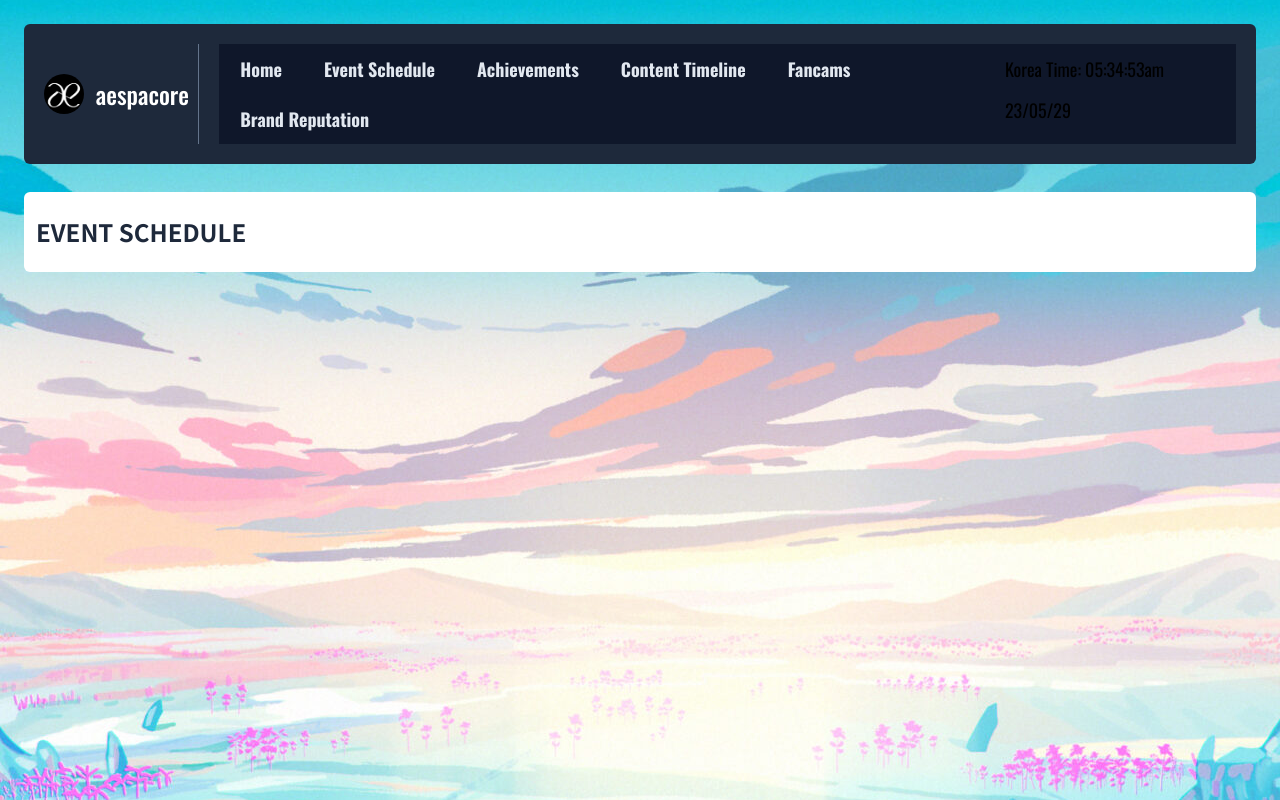
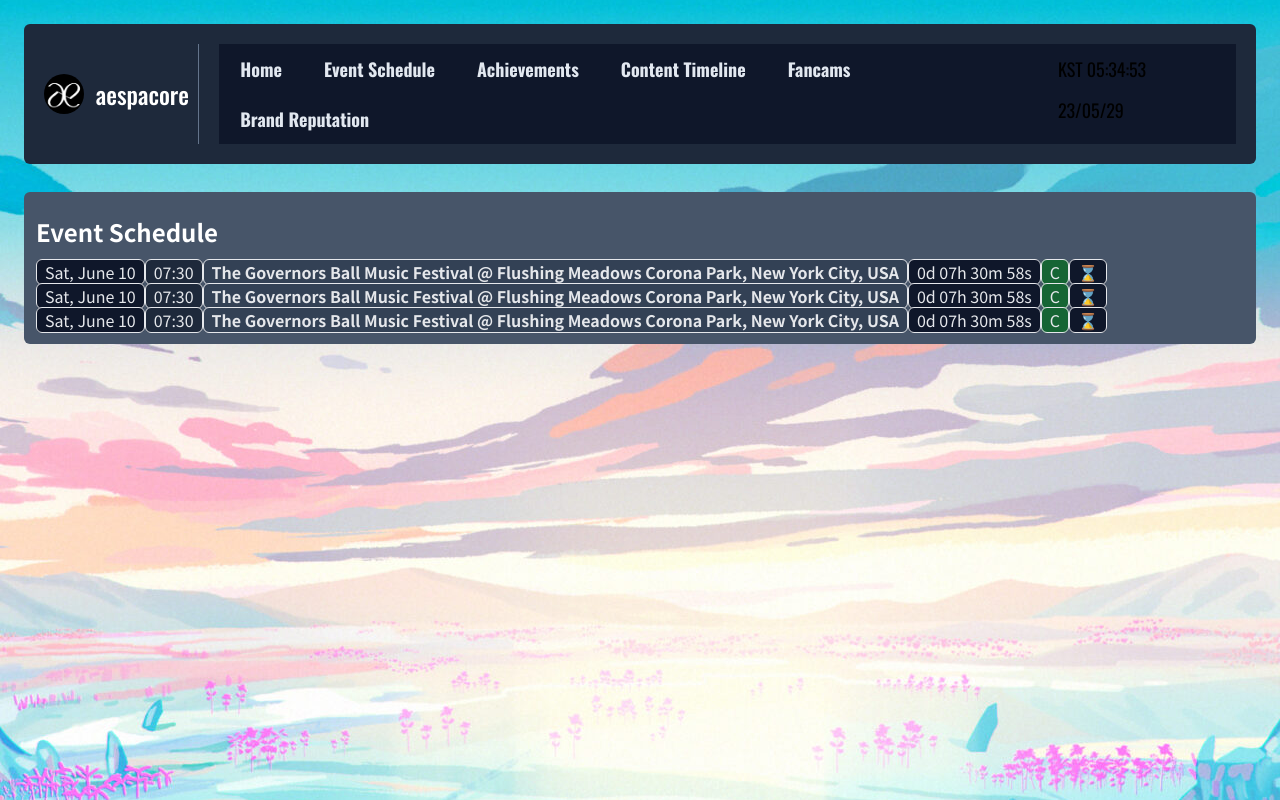
Before and after one commit to aeholic/aespacore, a Next.js app: page /event-schedule in a window 1280 px wide. Built offline with nearby package versions, Linux system fonts and the light colour scheme.

Commit message:
schedule updated

```diff
--- a/app/event-schedule/page.tsx
+++ b/app/event-schedule/page.tsx
@@ -13,7 +13,36 @@
     <section>
       <article>
         <h2>Event Schedule</h2>
+        <div className="event-schedule">
+          <div className="schedule">
+            <span className="date">Sat, June 10</span>
+            <span className="time">07:30</span>
+            <span className="event">The Governors Ball Music Festival @ Flushing Meadows Corona Park, New York City, USA</span>
+            <span className="remaining">0d 07h 30m 58s</span>
+            <span className="confirmed">C</span>
+            <span className="remaining">⌛</span>
+          </div>
+          <div className="schedule">
+            <span className="date">Sat, June 10</span>
+            <span className="time">07:30</span>
+            <span className="event">The Governors Ball Music Festival @ Flushing Meadows Corona Park, New York City, USA</span>
+            <span className="remaining">0d 07h 30m 58s</span>
+            <span className="confirmed">C</span>
+            <span className="remaining">⌛</span>
+          </div>
+          <div className="schedule">
+            <span className="date">Sat, June 10</span>
+            <span className="time">07:30</span>
+            <span className="event">The Governors Ball Music Festival @ Flushing Meadows Corona Park, New York City, USA</span>
+            <span className="remaining">0d 07h 30m 58s</span>
+            <span className="confirmed">C</span>
+            <span className="remaining">⌛</span>
+          </div>
+        </div>
       </article>
     </section>
   )
 }
+
+
+// [Jun 10 | 07:30] The Governors Ball Music Festival @ Flushing Meadows Corona Park, New York City, USA
--- a/app/globals.css
+++ b/app/globals.css
@@ -22,6 +22,19 @@
   }
 }
 
+@layer base {
+	a {
+		@apply no-underline font-bold hover:link-hover;
+		color: var(--secondary);
+	}
+	h2, h3 { @apply text-2xl font-semibold mt-3 mb-3 text-white }
+	h3 { @apply text-lg m-0 }
+}
+
+@layer components {
+	.link-hover { @apply text-white underline }
+}
+
 html, body { @apply max-w-[100vw] overflow-x-hidden }
 
 body {
@@ -31,14 +44,6 @@
 	/* font-family: var(--font); */
   color: rgb(var(--foreground-rgb));
 }
-
-a {
-  @apply no-underline font-bold hover:!text-white;
-  color: var(--secondary);
-}
-
-h2, h3 { @apply text-2xl font-semibold uppercase mt-3 mb-3 text-slate-800 }
-h3 { @apply text-lg m-0 normal-case text-slate-800 }
 
 header {
   @apply rounded-md bg-slate-800;
@@ -65,13 +70,27 @@
 main {
 	@apply w-full;
 	section {
-    &.updates, &.welcome { @apply w-1/3 }
+    &.updates, &.welcome { @apply w-1/4 }
     &.welcome article { @apply pb-7 }
+		&.updates {
+			@apply text-gray-200 bg-slate-600 rounded-md p-3 my-1;
+			article { @apply bg-slate-800 }
+		}
 	}
-  article { @apply text-teal-700 bg-white rounded-md p-3 my-1 }
+  article { @apply text-gray-200 bg-slate-600 rounded-md p-3 my-1 }
   aside { @apply bg-white rounded-md }
 }
 
+.schedule {
+	span {
+		@apply border rounded-md px-2;
+		&.date { @apply bg-slate-900 }
+		&.time { @apply bg-slate-800 }
+		&.event { @apply bg-slate-700 font-semibold }
+		&.remaining { @apply bg-slate-900 }
+		&.confirmed { @apply bg-green-800 }
+	}
+}
 
 
 /*.tabledesc {
--- a/app/layout.tsx
+++ b/app/layout.tsx
@@ -2,6 +2,7 @@
 
 import './globals.css'
 import Image from 'next/image'
+import Link from 'next/link'
 import logo from '§/public/aespa_logo.png'
 import { Noto_Sans_KR } from 'next/font/google'
 import { Oswald } from 'next/font/google'
@@ -10,7 +11,11 @@
 import KoreaTime from '§/components/KoreaTime'
 import Project from '§/lib/utils'
 
-const osw = Oswald({ subsets: ['latin'] })
+const osw = Oswald({
+	subsets: ['latin'],
+	style: 'normal',
+	weight: ['200', '400', '500', '700']
+})
 const noto = Noto_Sans_KR({
   subsets: ['latin'],
   weight: ['100', '400', '500', '700'],
@@ -28,19 +33,19 @@
 			<body>
 				<header className={`${osw.className}`}>
 					<div className="flex p-5">
-						<a href="/" className="flex title-font font-medium items-center text-white">
+						<Link href="/" className="flex title-font font-medium items-center text-white">
 							<Image id="logo" src={logo} alt="aespa Fancams" title="aespa Fancams" />
 							<span className="ml-3 mr-8 text-2xl">aespacore</span>
-						</a>
+						</Link>
 						<nav>
 							<div id="topnavi">
 								<div className="menu">
-									<span><a href="/">Home</a></span>
-									<span><a href="/event-schedule">Event Schedule</a></span>
-									<span><a href="/achievements">Achievements</a></span>
-									<span><a href="/content-timeline">Content Timeline</a></span>
-									<span><a href="/fancams">Fancams</a></span>
-									<span><a href="/brand-reputation">Brand Reputation</a></span>
+									<span><Link href="/">Home</Link></span>
+									<span><Link href="/event-schedule">Event Schedule</Link></span>
+									<span><Link href="/achievements">Achievements</Link></span>
+									<span><Link href="/content-timeline">Content Timeline</Link></span>
+									<span><Link href="/fancams">Fancams</Link></span>
+									<span><Link href="/brand-reputation">Brand Reputation</Link></span>
 								</div>
 								<div className="menu-right">
                   <KoreaTime />
--- a/components/KoreaTime.tsx
+++ b/components/KoreaTime.tsx
@@ -7,17 +7,17 @@
 
 const KoreaTime = () : JSX.Element => {
 
-  let kst = '00:00:00am 00/00/00'
+  let kst = '00:00:00 00/00/00'
   const [currentTime, setCurrentTime] = useState(kst)
 
   useEffect(() => {
     setInterval(() => {
-      let kst = moment().utcOffset(540).format('hh:mm:ssa YY/MM/DD')
+      let kst = moment().utcOffset(540).format('hh:mm:ss YY/MM/DD')
       setCurrentTime(kst)
     }, 1000)
   }, [])
 
-  return <span className="koreatime self-end">Korea Time: {currentTime}</span>
+  return <span className="koreatime self-end">KST {currentTime}</span>
 }
 
 export default KoreaTime
--- a/components/Updates.tsx
+++ b/components/Updates.tsx
@@ -1,4 +1,6 @@
 // Updates Component
+
+import Link from 'next/link'
 
 const Updates = () : JSX.Element => {
   return (
@@ -10,7 +12,7 @@
       </article>
       <article>
         <h3>Fancams</h3>
-        <p>Almost every tweet I see have different numbers when it gets updated because not all are fancams. To prevent that, I made this statistic based on criteria, see here.</p>
+        <p>Almost every tweet I see have different numbers when it gets updated because not all are fancams. To prevent that, I made this statistic based on criteria, see <Link href="#">here</Link>.</p>
       </article>
       <article>
         <h3>Brand Reputation</h3>
```
